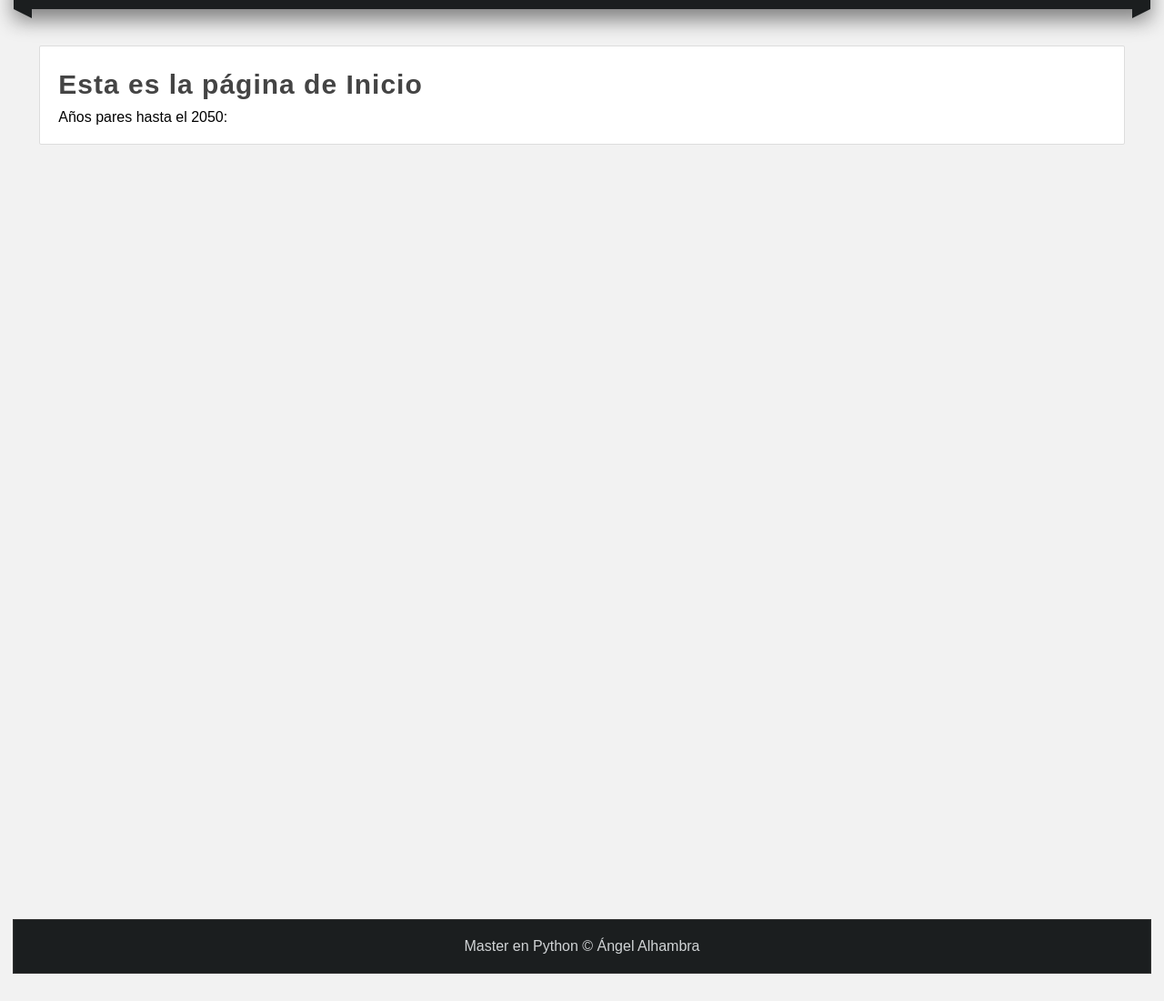
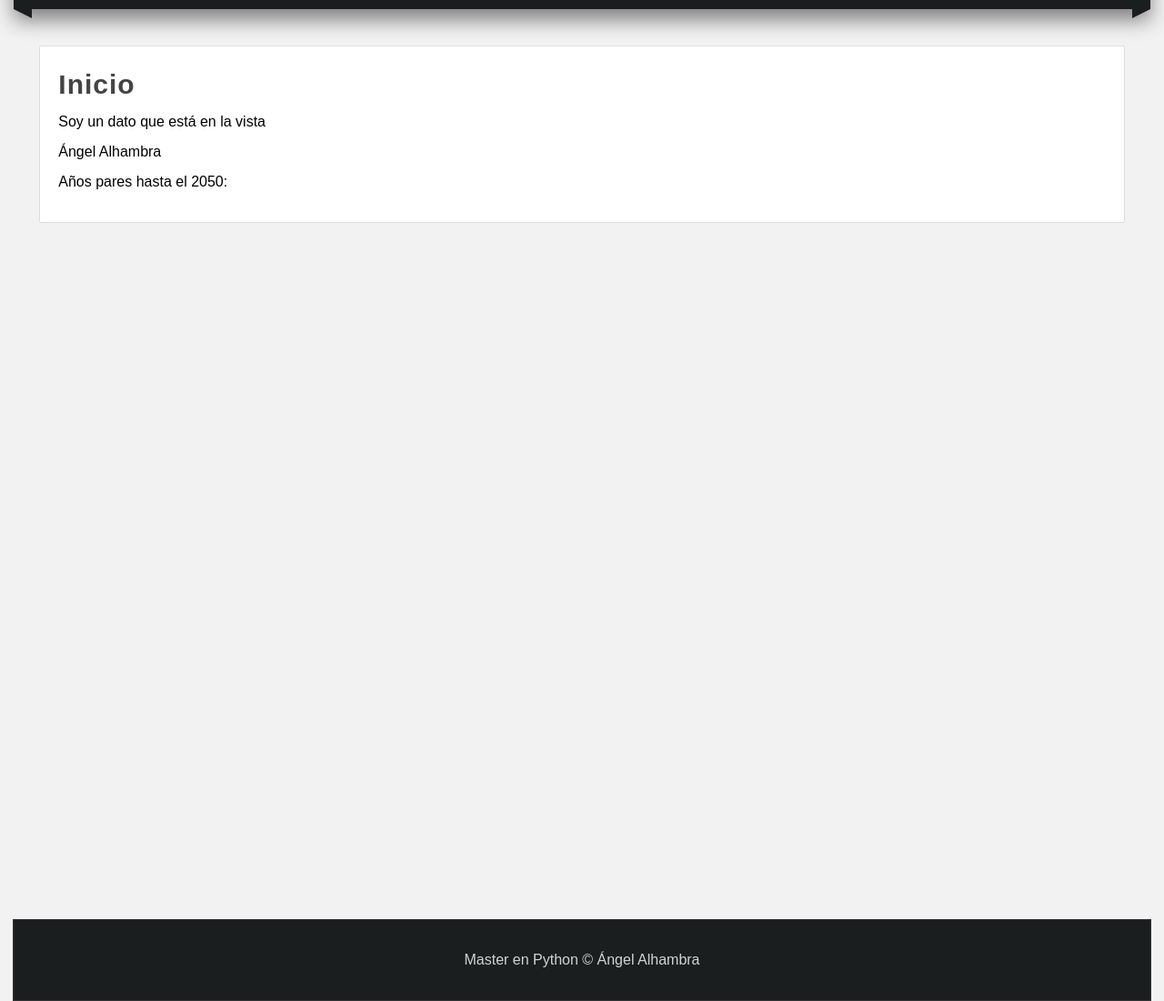
Before and after one commit to angelach1/master-python, a Django app: page / in a window 1280 px wide. Shown: the part 180-1280 px from the top of the page at 91% size. Before the commit the page ends 1250 px from the top, so only its background shows below. Run offline with Django 4.2, Linux system fonts and the light colour scheme.

Commit message:
204. Condicionales - If templates django

```diff
--- a/22-django/AprendiendoDjango/miapp/static/css/styles.css
+++ b/22-django/AprendiendoDjango/miapp/static/css/styles.css
@@ -9,6 +9,11 @@
 
 body{
    background-color: #f2f2f2;
+}
+
+p{
+   margin-top: 15px;
+   margin-bottom: 15px;
 }
 
 /* Estilos cabecera */
--- a/22-django/AprendiendoDjango/miapp/templates/index.html
+++ b/22-django/AprendiendoDjango/miapp/templates/index.html
@@ -1,8 +1,23 @@
 {% extends 'layout.html' %}
 
-{% block title %} Inicio {% endblock %}
+{% block title %} {{title}} {% endblock %}
 
 {% block content %}
-   <h1 class="title">Esta es la página de Inicio</h1>
+
+<!-- Esto es un comentario en HTML -->
+{% comment "Nota para el comentario" %}
+   Esto es el texto del comentario
+{% endcomment %}
+
+   <h1 class="title">{{title}}</h1>
+
+   <p>{{mi_variable}}</p>
+
+   {% if nombre and nombre == "Ángel Alhambra"%}
+      <p>{{nombre}}</p>
+   {% else %}
+      <strong>El nombre no existe no no coincide</strong>
+   {% endif %}
+
    <p>Años pares hasta el 2050:</p>
 {% endblock %}
--- a/22-django/AprendiendoDjango/miapp/views.py
+++ b/22-django/AprendiendoDjango/miapp/views.py
@@ -38,7 +38,14 @@ def index(request):
       year += 1
 
    html += "</ul>"
-   return render(request, 'index.html')
+
+   nombre = "Ángel Alhambra"
+
+   return render(request, 'index.html', {
+      'title': 'Inicio',
+      'mi_variable': 'Soy un dato que está en la vista',
+      'nombre': nombre
+   })
 
 def hola_mundo(request):
    return render(request, 'hola_mundo.html')
```
